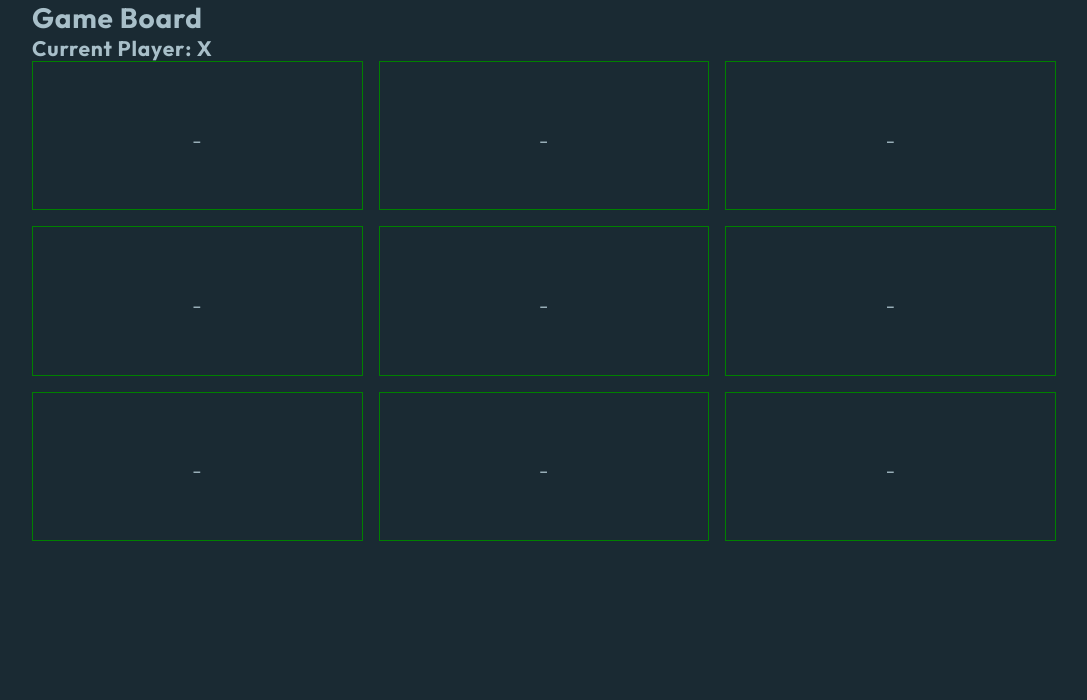
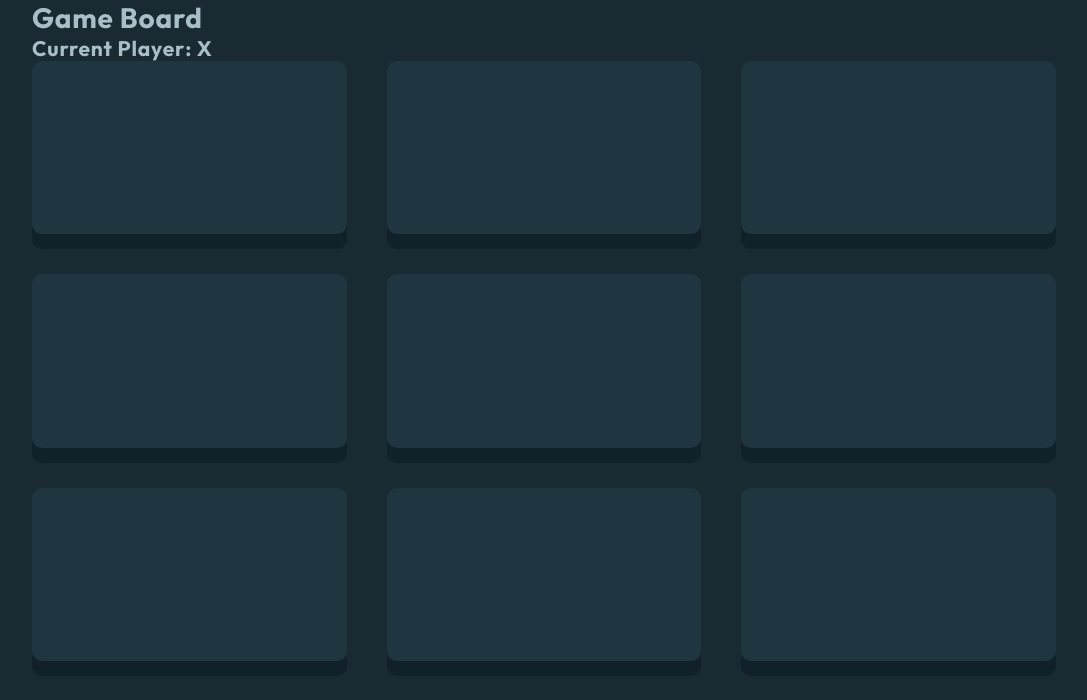
Before and after one commit to tyler-daigle/tic-tac-toe, a React (Create React App) app: page /start in a window 1280 px wide. Shown: the top 700 px of the page, without its empty margins (96-1183 px from the left). Built offline with nearby package versions, Linux system fonts and the light colour scheme.

Commit message:
styles for game squares

```diff
--- a/src/components/GameSquare.jsx
+++ b/src/components/GameSquare.jsx
@@ -1,6 +1,10 @@
 import styles from "../style/GameSquare.module.css";
 
 import { PlayerMarker } from "../shared/tic-tac-toe";
+import playerCircle from "../assets/icon-o.svg";
+import playerX from "../assets/icon-x.svg";
+import playerCircleDark from "../assets/icon-o-dark.svg";
+import playerXDark from "../assets/icon-x-dark.svg";
 
 export default function GameSquare({
   squareNum,
@@ -9,23 +13,27 @@ export default function GameSquare({
   onClick,
 }) {
   let square = "";
+  let altText = "";
 
   switch (marker) {
     case PlayerMarker.X:
-      square = "X";
+      square = winningSquare ? playerXDark : playerX;
+      altText = "Player X Marker";
       break;
     case PlayerMarker.Circle:
-      square = "O";
-      break;
-    case PlayerMarker.Empty:
-      square = "_";
+      square = winningSquare ? playerCircleDark : playerCircle;
+      altText = "Player Circle Marker";
       break;
   }
 
   return (
-    <div onClick={() => onClick(squareNum)} className={styles.gameSquare}>
-      {square}
-      {winningSquare && "W"}
+    <div
+      onClick={() => onClick(squareNum)}
+      className={`${styles.gameSquare} ${
+        winningSquare && styles.winningSquare
+      }`}
+    >
+      {marker !== PlayerMarker.Empty && <img src={square} alt={altText} />}
     </div>
   );
 }
--- a/src/pages/MainGameBoard.jsx
+++ b/src/pages/MainGameBoard.jsx
@@ -48,6 +48,8 @@ export default function TicTacToe() {
     <div>
       <h1>Game Board</h1>
       <h2>Current Player: {currentPlayer === PlayerMarker.X ? "X" : "O"}</h2>
+
+      {/* Start of the main game board display */}
       <div className={styles.gameBoardContainer}>
         {board.map((square, num) => {
           let winningSquare = false;
@@ -66,6 +68,7 @@ export default function TicTacToe() {
           );
         })}
       </div>
+      {/* end of main game board display */}
     </div>
   );
 }
--- a/src/style/GameSquare.module.css
+++ b/src/style/GameSquare.module.css
@@ -1,6 +1,13 @@
 .gameSquare {
-  border: solid 1px green;
+  border-radius: 10px;
+  background-color: #1f3641;
+  box-shadow: 0px 15px 0px #10212a;
   display: flex;
   justify-content: center;
   align-items: center;
 }
+
+.winningSquare {
+  background-color: #f2b137;
+  box-shadow: 0px 15px 0px #cc8b13;
+}
--- a/src/style/MainGameBoard.module.css
+++ b/src/style/MainGameBoard.module.css
@@ -1,7 +1,10 @@
 .gameBoardContainer {
   display: grid;
+
   grid-template-columns: repeat(3, 1fr);
   grid-template-rows: repeat(3, 1fr);
-  height: 60vh;
-  gap: 1rem;
+  /* height: 60vh; */
+  height: 600px;
+  grid-gap: 2.5rem;
+  /* border: dashed 1px red; */
 }
```
